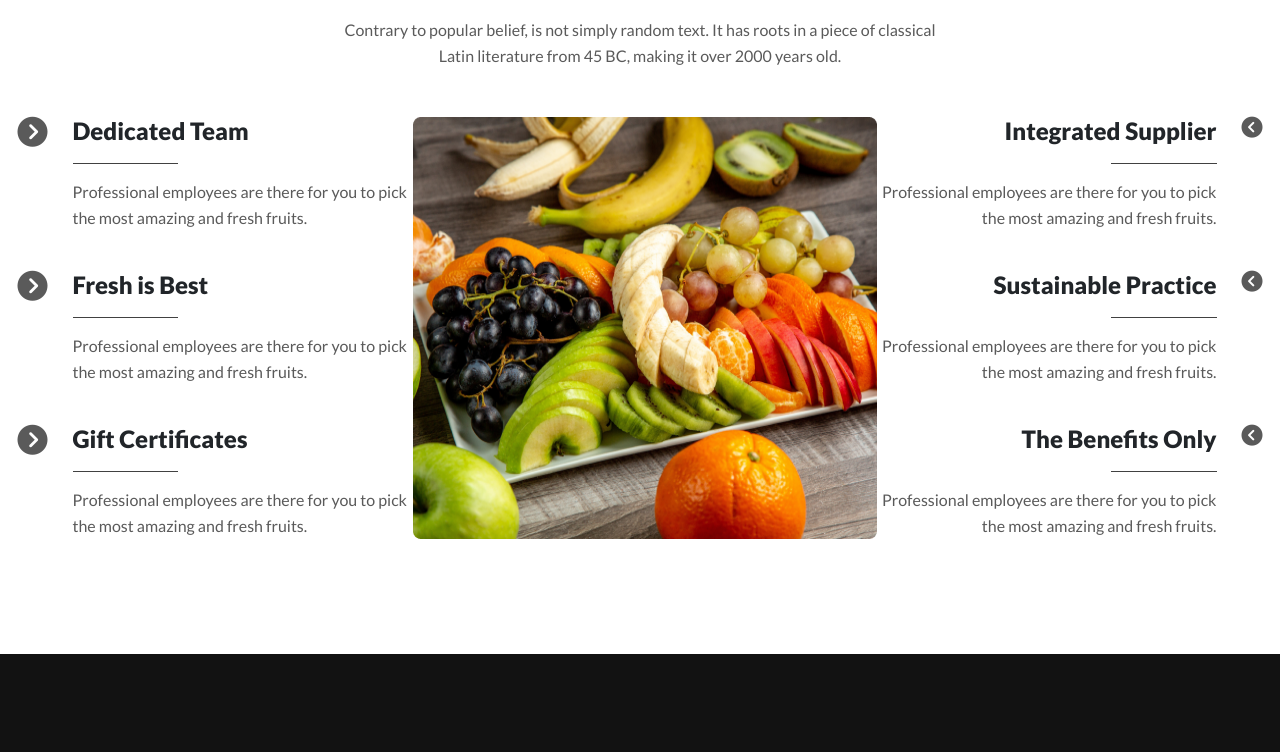
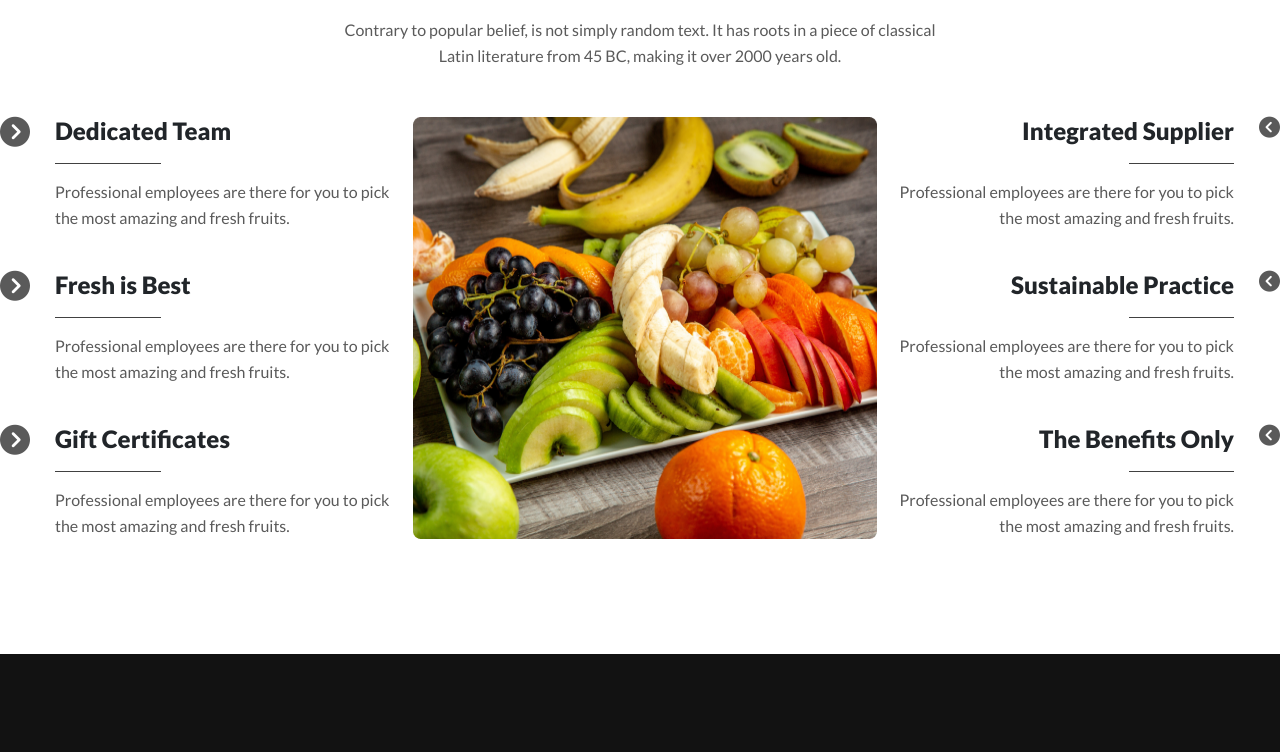
Before and after one commit to mdraihan27/fruit-burst-landing-page, a plain HTML site: page index.html in a window 1280 px wide. Shown: the part 3127-3879 px from the top of the page. Drawn offline with nearby package versions, Linux system fonts and the light colour scheme.

Commit message:
desktop version improved

```diff
--- a/index.html
+++ b/index.html
@@ -357,7 +357,7 @@
 
            <!-- reasons and image  -->
 
-           <div class="grid  lg:flex lg:justify-between mt-[16px] md:mt-[28px] lg:mt-[48px] gap-[53px] lg:gap-0 ">
+           <div class="grid  lg:flex lg:justify-between mt-[16px] md:mt-[28px] lg:mt-[48px] gap-[53px] lg:gap-0 lg:w-full ">
               <div class="flex flex-col items-start " style="grid-row-start: 2; grid-row-end: 2;">
                 <div class="flex  gap-[25px]">
                   <i class="fa-solid fa-circle-chevron-right text-text-grey text-[21px] lg:text-[30px] mt-[0px]"></i>
```
